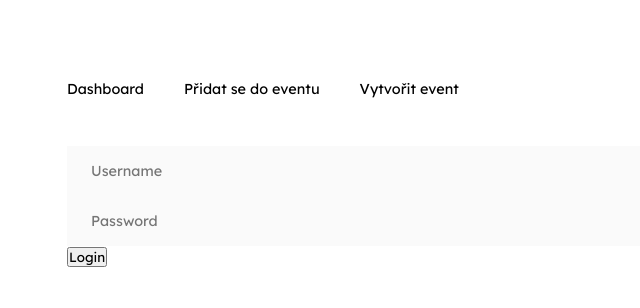
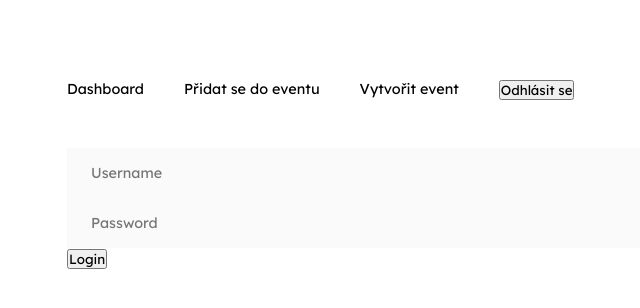
Before and after one commit to drda64/jdunasport_client, a Vue app: page /login in a window 1280 px wide. Shown: the top 308 px of the page, without its empty margins (125-765 px from the left). Built offline with nearby package versions, Linux system fonts and the light colour scheme; what @kyvg/vue3-notification would draw is missing.

Commit message:
pridani tlacitka na odhlaseni

```diff
--- a/src/App.vue
+++ b/src/App.vue
@@ -8,6 +8,7 @@ import { RouterLink, RouterView } from 'vue-router'
       <RouterLink to="/">Dashboard</RouterLink>
       <RouterLink to="/events">Přidat se do eventu</RouterLink>
       <RouterLink to="/create">Vytvořit event</RouterLink>
+      <button @click="token.logout">Odhlásit se</button>
     </nav>
     <div id="view">
       <RouterView />
```
